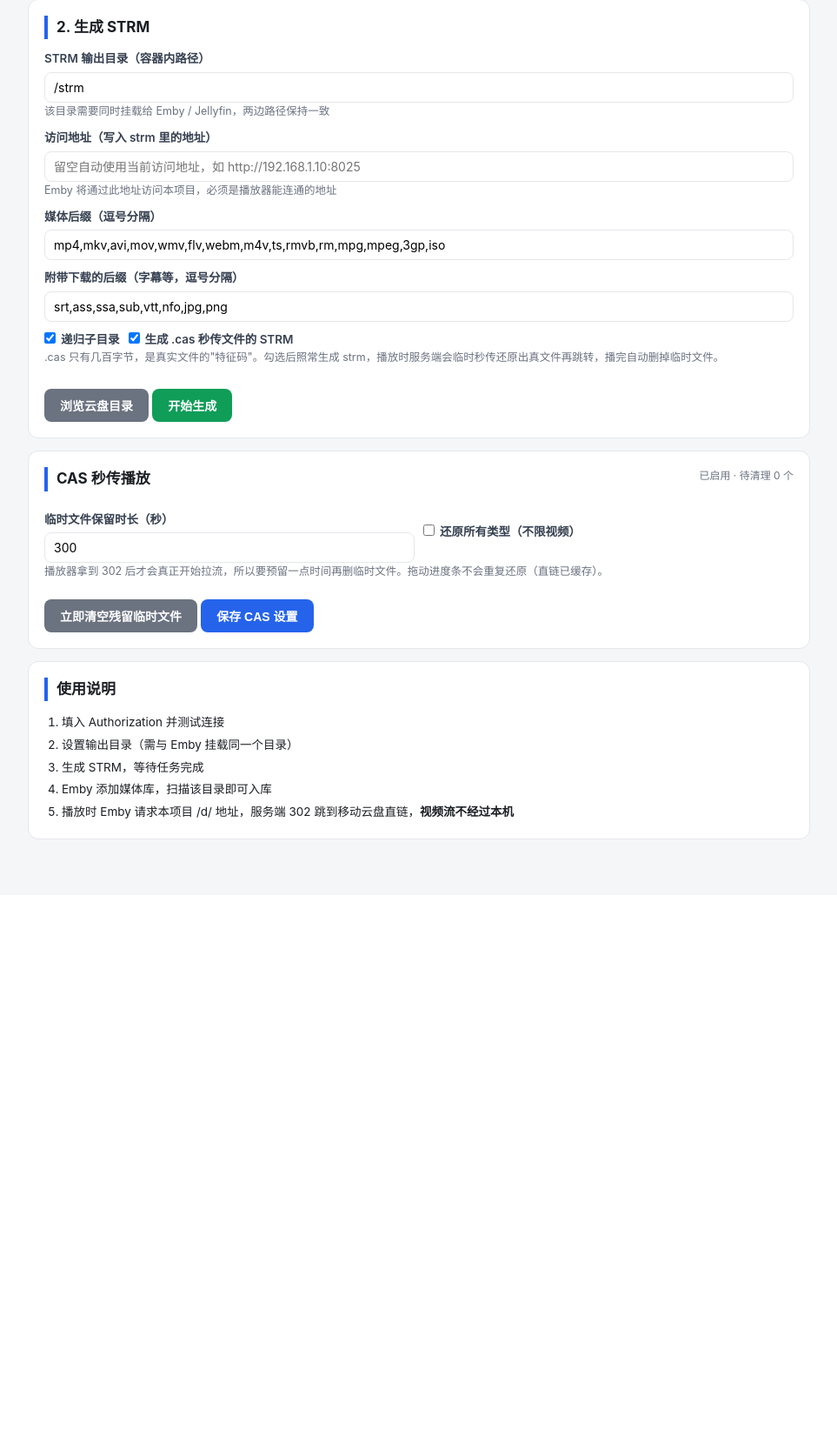
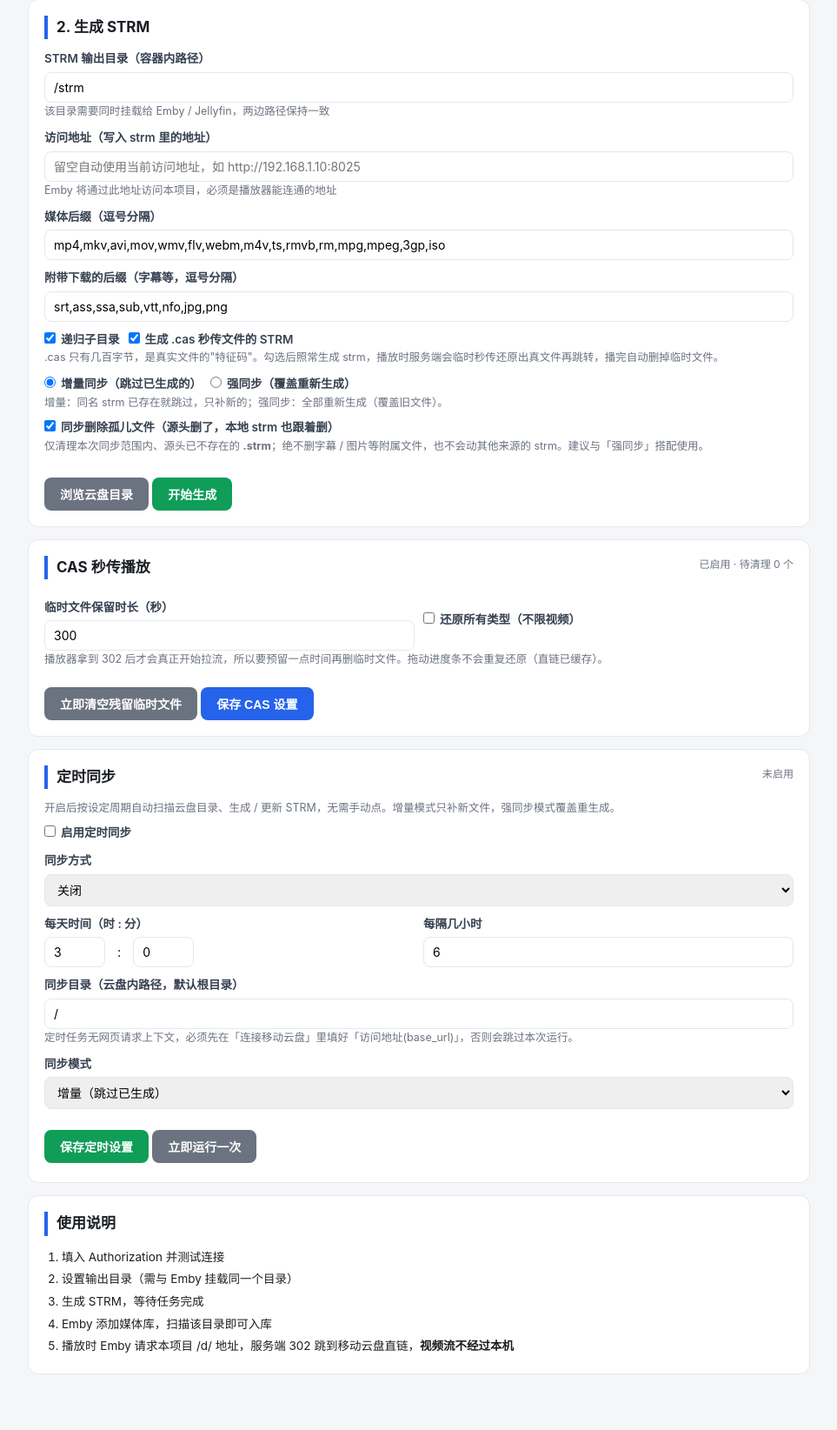
Before and after one commit to tianjian518/139Strm, a Flask app: page / in a window 1280 px wide. Shown: the part 706-2350 px from the top of the page at 87% size, without its empty margins (158-1121 px from the left). Before the commit the page ends 1671 px from the top, so only its background shows below. Run offline with Flask 3, Linux system fonts and the light colour scheme.

Commit message:
feat: 定时同步 + 增量/强同步 + 删除孤儿 strm + CAS 权益提示 (v1.1.0)
- 定时同步：每天固定时间 / 每隔 N 小时后台自动生成
- 同步模式：增量（跳过已生成）/ 强同步（覆盖重生成）
- 删除孤儿：源头删了本地 .strm 也删（镜像式同步，类似 rsync --delete）
- CAS 播放：秒传还原失败时带文件大小直说「权益不足」原因

```diff
--- a/app.py
+++ b/app.py
@@ -42,6 +42,13 @@ _task_state = {
 }
 _task_lock = threading.Lock()
 
+# 定时同步运行状态（与单次手动任务分开记录）
+_schedule_meta = {
+    "last_run_at": None,
+    "last_result": None,
+    "next_run_at": None,
+}
+
 
 # ----------------------------------------------------------------------
 # 配置
@@ -64,6 +71,16 @@ DEFAULT_CONFIG = {
     "cas_temp_ttl": 300,       # 还原出的临时文件保留秒数后自动删除
     "cas_allow_all_ext": False,  # False=只还原视频；True=任何后缀都还原
     "cas_temp_dir_id": "",     # 记住临时目录 ID，避免重启后重复创建
+    # ---- 同步模式 ----
+    "sync_mode": "incremental",  # incremental=跳过已生成；force=全量覆盖重新生成
+    # ---- 定时同步 ----
+    "schedule_enabled": False,
+    "schedule_kind": "off",       # off / daily / interval
+    "schedule_hour": 3,
+    "schedule_minute": 0,
+    "schedule_interval_hours": 6,
+    "schedule_folder": "/",
+    "schedule_sync_mode": "incremental",
 }
 
 
@@ -265,6 +282,39 @@ def api_list():
 # STRM 生成
 # ----------------------------------------------------------------------
 
+def run_strm_job(cfg, folder, force, fallback_host, delete_orphans=False):
+    """
+    真正执行一次 STRM 生成（手动或定时都会走到这里）。
+
+    返回 summary 字典；任何异常都被包成 summary，不会向外抛，避免后台线程静默崩溃。
+    """
+    try:
+        client = build_client(cfg)
+        client.init()
+        base_url = get_base_url(cfg, fallback_host)
+        if not base_url:
+            raise ValueError(
+                "无法确定访问地址，请在配置中填写 base_url（如 http://192.168.1.10:8025）"
+            )
+        gen = StrmGenerator(
+            client=client, base_url=base_url,
+            output_dir=cfg.get("output_dir") or "/strm",
+            media_ext=cfg.get("media_ext"), copy_ext=cfg.get("copy_ext"),
+            min_size_mb=float(cfg.get("min_size_mb", 0) or 0),
+            recursive=bool(cfg.get("recursive", True)),
+            include_cas=bool(cfg.get("cas_enabled", True)),
+            force=bool(force),
+            delete_orphans=bool(delete_orphans),
+        )
+        gen.generate(folder, "")
+        gen.clean_orphans()
+        return gen.summary()
+    except Exception as exc:
+        return {"errors": [f"{type(exc).__name__}: {exc}"],
+                "created": 0, "updated": 0, "skipped": 0,
+                "copied": 0, "logs": []}
+
+
 @app.route("/api/strm", methods=["POST"])
 def api_strm():
     data = request.get_json(force=True) or {}
@@ -279,13 +329,15 @@ def api_strm():
         })
 
     folder = data.get("folder", "/")
-    output_dir = data.get("output_dir") or cfg.get("output_dir") or "/strm"
-    media_ext = data.get("media_ext") or cfg.get("media_ext")
-    copy_ext = data.get("copy_ext") or cfg.get("copy_ext")
-    min_size = data.get("min_size_mb", cfg.get("min_size_mb", 0))
-    recursive = data.get("recursive", cfg.get("recursive", True))
     if data.get("base_url"):
         cfg["base_url"] = data["base_url"]
+    sync_mode = data.get("sync_mode") or cfg.get("sync_mode") or "incremental"
+    force = sync_mode == "force"
+    # 强同步默认开启删除孤儿；若请求显式带 delete_orphans 则尊重之
+    if "delete_orphans" in data:
+        delete_orphans = bool(data.get("delete_orphans"))
+    else:
+        delete_orphans = force
 
     # 在主线程取好 host，后台线程取不到 request
     fallback_host = request.host_url.rstrip("/")
@@ -294,33 +346,10 @@ def api_strm():
         try:
             with _task_lock:
                 _task_state["progress"] = "正在连接移动云盘"
-            client = build_client(cfg)
-            client.init()
-
-            base_url = get_base_url(cfg, fallback_host)
-            if not base_url:
-                raise ValueError(
-                    "无法确定访问地址，请在配置中填写 base_url（如 http://192.168.1.10:8025）"
-                )
-            gen = StrmGenerator(
-                client=client, base_url=base_url, output_dir=output_dir,
-                media_ext=media_ext, copy_ext=copy_ext,
-                min_size_mb=float(min_size or 0), recursive=bool(recursive),
-                include_cas=bool(cfg.get("cas_enabled", True)),
-            )
+            summary = run_strm_job(cfg, folder, force, fallback_host, delete_orphans)
             with _task_lock:
-                _task_state["progress"] = "正在扫描目录（可能需要一点时间）"
-            gen.generate(folder, "")
-
-            with _task_lock:
-                _task_state["result"] = gen.summary()
-                _task_state["progress"] = "完成"
-        except Exception as exc:
-            with _task_lock:
-                _task_state["result"] = {"errors": [f"{type(exc).__name__}: {exc}"],
-                                         "created": 0, "skipped": 0,
-                                         "copied": 0, "logs": []}
-                _task_state["progress"] = "失败"
+                _task_state["result"] = summary
+                _task_state["progress"] = "完成" if not summary.get("errors") else "完成（有错误）"
         finally:
             with _task_lock:
                 _task_state["running"] = False
@@ -429,6 +458,82 @@ def api_link(file_id):
 
 
 # ----------------------------------------------------------------------
+# 定时同步调度器（仅用标准库，无额外依赖）
+# ----------------------------------------------------------------------
+
+def _compute_next_run(cfg, now):
+    """计算下一次定时运行的本地时间（无下次则返回 None）。"""
+    from datetime import timedelta
+    kind = cfg.get("schedule_kind")
+    if kind == "daily":
+        try:
+            h = int(cfg.get("schedule_hour") or 3)
+            m = int(cfg.get("schedule_minute") or 0)
+        except (TypeError, ValueError):
+            h, m = 3, 0
+        cand = now.replace(hour=h, minute=m, second=0, microsecond=0)
+        if cand <= now:
+            cand += timedelta(days=1)
+        return cand
+    if kind == "interval":
+        try:
+            iv = max(1, int(cfg.get("schedule_interval_hours") or 6))
+        except (TypeError, ValueError):
+            iv = 6
+        last = _schedule_meta.get("last_run_at")
+        if last:
+            try:
+                last_dt = datetime.fromisoformat(last) if isinstance(last, str) else last
+            except (ValueError, TypeError):
+                last_dt = None
+            if last_dt:
+                cand = last_dt + timedelta(hours=iv)
+                return cand if cand > now else now
+        return now
+    return None
+
+
+def _run_scheduled():
+    """触发一次定时生成（与手动任务共用 _task_state，避免并发）。"""
+    with _task_lock:
+        if _task_state["running"]:
+            return
+    cfg = load_config()
+    folder = cfg.get("schedule_folder") or "/"
+    force = (cfg.get("schedule_sync_mode") or "incremental") == "force"
+    # 定时任务的删除孤儿：遵循 schedule_sync_mode；若用户单独设了 schedule_delete_orphans 则尊重之
+    if "schedule_delete_orphans" in cfg:
+        delete_orphans = bool(cfg.get("schedule_delete_orphans"))
+    else:
+        delete_orphans = force
+    # 定时任务没有 HTTP 请求上下文，base_url 必须用配置里填好的那个
+    fallback_host = cfg.get("base_url") or ""
+    summary = run_strm_job(cfg, folder, force, fallback_host, delete_orphans)
+    with _task_lock:
+        _schedule_meta["last_run_at"] = datetime.now().isoformat()
+        _schedule_meta["last_result"] = summary
+    app.logger.info("定时任务完成：%s", summary)
+
+
+def _scheduler_loop():
+    """后台线程：每 15 秒检查一次是否到了运行时间。"""
+    while True:
+        try:
+            time.sleep(15)
+            cfg = load_config()
+            if not cfg.get("schedule_enabled") or cfg.get("schedule_kind") == "off":
+                _schedule_meta["next_run_at"] = None
+                continue
+            now = datetime.now()
+            nxt = _compute_next_run(cfg, now)
+            _schedule_meta["next_run_at"] = nxt.isoformat() if nxt else None
+            if nxt and now >= nxt:
+                _run_scheduled()
+        except Exception as exc:
+            app.logger.warning("定时调度器异常: %s", exc)
+
+
+# ----------------------------------------------------------------------
 # CAS 临时文件管理
 # ----------------------------------------------------------------------
 
@@ -462,6 +567,68 @@ def api_cas_purge():
         return jsonify({"ok": False, "error": str(exc)}), 500
 
 
+# ----------------------------------------------------------------------
+# 定时同步接口
+# ----------------------------------------------------------------------
+
+@app.route("/api/schedule", methods=["GET"])
+def api_get_schedule():
+    cfg = load_config()
+    enabled = bool(cfg.get("schedule_enabled")) and cfg.get("schedule_kind") not in (None, "off")
+    nxt = _compute_next_run(cfg, datetime.now()) if enabled else None
+    return jsonify({
+        "ok": True,
+        "enabled": bool(cfg.get("schedule_enabled")),
+        "kind": cfg.get("schedule_kind", "off"),
+        "hour": cfg.get("schedule_hour", 3),
+        "minute": cfg.get("schedule_minute", 0),
+        "interval_hours": cfg.get("schedule_interval_hours", 6),
+        "folder": cfg.get("schedule_folder", "/"),
+        "sync_mode": cfg.get("schedule_sync_mode", "incremental"),
+        "last_run_at": _schedule_meta.get("last_run_at"),
+        "last_result": _schedule_meta.get("last_result"),
+        "next_run_at": nxt.isoformat() if nxt else None,
+        "running": _task_state["running"],
+    })
+
+
+@app.route("/api/schedule", methods=["POST"])
+def api_save_schedule():
+    cfg = load_config()
+    data = request.get_json(force=True) or {}
+    for key in ("schedule_enabled", "schedule_kind", "schedule_hour",
+                "schedule_minute", "schedule_interval_hours",
+                "schedule_folder", "schedule_sync_mode"):
+        if key not in data:
+            continue
+        val = data[key]
+        if key == "schedule_enabled":
+            val = bool(val)
+        elif key == "schedule_kind":
+            val = val if val in ("off", "daily", "interval") else "off"
+        elif key == "schedule_sync_mode":
+            val = val if val in ("incremental", "force") else "incremental"
+        elif key in ("schedule_hour", "schedule_minute", "schedule_interval_hours"):
+            try:
+                val = int(val)
+            except (TypeError, ValueError):
+                continue
+        cfg[key] = val
+    save_config(cfg)
+    return jsonify({"ok": True})
+
+
+@app.route("/api/schedule/now", methods=["POST"])
+def api_run_schedule_now():
+    with _task_lock:
+        if _task_state["running"]:
+            return jsonify({"ok": False, "error": "已有任务正在运行"}), 409
+    threading.Thread(target=_run_scheduled, daemon=True).start()
+    return jsonify({"ok": True, "message": "定时任务已启动"})
+
+
 if __name__ == "__main__":
     port = int(os.environ.get("PORT", 8025))
+    threading.Thread(target=_scheduler_loop, name="139strm-scheduler",
+                     daemon=True).start()
     app.run(host="0.0.0.0", port=port, threaded=True)
--- a/templates/index.html
+++ b/templates/index.html
@@ -118,6 +118,17 @@ pre.log{background:#1e2229;color:#d6d6d6;padding:12px;border-radius:8px;font-siz
   </div>
   <div class="hint">.cas 只有几百字节，是真实文件的"特征码"。勾选后照常生成 strm，播放时服务端会临时秒传还原出真文件再跳转，播完自动删掉临时文件。</div>
 
+  <div class="row" style="margin-top:10px">
+    <label style="margin:0"><input type="radio" name="syncMode" value="incremental" checked style="width:auto;margin-right:6px">增量同步（跳过已生成的）</label>
+    <label style="margin:0"><input type="radio" name="syncMode" value="force" style="width:auto;margin-right:6px">强同步（覆盖重新生成）</label>
+  </div>
+  <div class="hint">增量：同名 strm 已存在就跳过，只补新的；强同步：全部重新生成（覆盖旧文件）。</div>
+
+  <div class="row" style="margin-top:8px">
+    <label style="margin:0"><input type="checkbox" id="deleteOrphans" checked style="width:auto;margin-right:6px">同步删除孤儿文件（源头删了，本地 strm 也跟着删）</label>
+  </div>
+  <div class="hint">仅清理本次同步范围内、源头已不存在的 <b>.strm</b>；绝不删字幕 / 图片等附属文件，也不会动其他来源的 strm。建议与「强同步」搭配使用。</div>
+
   <div style="margin-top:14px">
     <button class="sec" onclick="pickFolder()">浏览云盘目录</button>
     <button class="ok" onclick="generate()">开始生成</button>
@@ -147,9 +158,58 @@ pre.log{background:#1e2229;color:#d6d6d6;padding:12px;border-radius:8px;font-siz
   <div id="casMsg" class="msg"></div>
 </div>
 
+<!-- 定时同步 -->
+<div class="card">
+  <h2>定时同步 <span class="badge" id="schPill"></span></h2>
+  <div class="hint">开启后按设定周期自动扫描云盘目录、生成 / 更新 STRM，无需手动点。增量模式只补新文件，强同步模式覆盖重生成。</div>
+
+  <div class="row" style="margin-top:8px">
+    <label style="margin:0"><input type="checkbox" id="schEnabled" style="width:auto;margin-right:6px">启用定时同步</label>
+  </div>
+
+  <label>同步方式</label>
+  <select id="schKind">
+    <option value="off">关闭</option>
+    <option value="daily">每天固定时间</option>
+    <option value="interval">每隔 N 小时</option>
+  </select>
+
+  <div class="row">
+    <div style="flex:1;min-width:160px">
+      <label>每天时间（时 : 分）</label>
+      <div class="row">
+        <input id="schHour" type="number" value="3" min="0" max="23" style="width:70px">
+        <span style="padding:0 4px">:</span>
+        <input id="schMinute" type="number" value="0" min="0" max="59" style="width:70px">
+      </div>
+    </div>
+    <div style="flex:1;min-width:160px">
+      <label>每隔几小时</label>
+      <input id="schInterval" type="number" value="6" min="1">
+    </div>
+  </div>
+
+  <label>同步目录（云盘内路径，默认根目录）</label>
+  <input id="schFolder" value="/">
+  <div class="hint">定时任务无网页请求上下文，必须先在「连接移动云盘」里填好「访问地址(base_url)」，否则会跳过本次运行。</div>
+
+  <label>同步模式</label>
+  <select id="schSyncMode">
+    <option value="incremental">增量（跳过已生成）</option>
+    <option value="force">强同步（覆盖重生成）</option>
+  </select>
+
+  <div style="margin-top:12px">
+    <button class="ok" onclick="saveSchedule()">保存定时设置</button>
+    <button class="sec" onclick="runScheduleNow()">立即运行一次</button>
+  </div>
+  <div id="schMsg" class="msg"></div>
+  <div id="schStatus" class="hint"></div>
+</div>
+
 <!-- 浏览器 -->
 <div class="card" id="browserCard" style="display:none">
-  <h2>3. 选择要生成的目录 <span class="badge">点击文件夹进入，选好后点「用这个目录」</span></h2>
+  <h2>4. 选择要生成的目录 <span class="badge">点击文件夹进入，选好后点「用这个目录」</span></h2>
   <div id="crumb" class="hint"></div>
   <div id="fileList"></div>
   <button class="ok" onclick="useFolder()">用这个目录</button>
@@ -196,6 +256,7 @@ async function load(){
   document.getElementById("casTtl").value = r.cas_temp_ttl || 300;
   document.getElementById("casAllExt").checked = !!r.cas_allow_all_ext;
   loadCasStatus();
+  loadSchedule();
 }
 
 async function loadCasStatus(){
@@ -299,6 +360,8 @@ async function generate(){
     copy_ext: document.getElementById("copyExt").value.split(",").map(s=>s.trim()).filter(Boolean),
     min_size_mb: parseFloat(document.getElementById("minSize").value||0),
     recursive: document.getElementById("recursive").checked,
+    sync_mode: document.querySelector('input[name="syncMode"]:checked').value,
+    delete_orphans: document.getElementById("deleteOrphans").checked,
   };
   const r = await fetch("/api/strm",{method:"POST",headers:{"Content-Type":"application/json"},body:JSON.stringify(body)}).then(x=>x.json());
   if(!r.ok){ show("genMsg", r.error, "err"); return; }
@@ -314,7 +377,7 @@ async function poll(){
   if(r.running){ setTimeout(poll, 1500); return; }
   if(r.result){
     const s = r.result;
-    show("genMsg", `完成：新建 ${s.created} 个 strm，跳过 ${s.skipped} 个，下载附属文件 ${s.copied} 个` +
+    show("genMsg", `完成：新建 ${s.created} 个、更新 ${s.updated||0} 个、跳过 ${s.skipped} 个、删除孤儿 ${s.deleted||0} 个、下载附属 ${s.copied} 个` +
       (s.errors && s.errors.length ? `，${s.errors.length} 个错误` : ""), s.errors&&s.errors.length?"err":"ok");
     let html = "<pre class='log'>";
     (s.logs||[]).forEach(l=> html += l.replace(/</g,"&lt;") + "\n");
@@ -324,6 +387,61 @@ async function poll(){
   }
 }
 
+// ---- 定时同步 ----
+async function loadSchedule(){
+  try{
+    const r = await fetch("/api/schedule").then(x=>x.json());
+    document.getElementById("schEnabled").checked = !!r.enabled;
+    document.getElementById("schKind").value = r.kind || "off";
+    document.getElementById("schHour").value = (r.hour ?? 3);
+    document.getElementById("schMinute").value = (r.minute ?? 0);
+    document.getElementById("schInterval").value = (r.interval_hours ?? 6);
+    document.getElementById("schFolder").value = r.folder || "/";
+    document.getElementById("schSyncMode").value = r.sync_mode || "incremental";
+    renderSchStatus(r);
+  }catch(e){}
+}
+
+function renderSchStatus(r){
+  if(r.enabled && r.kind && r.kind!=="off"){
+    document.getElementById("schPill").textContent = r.running ? "运行中" : "已启用";
+    let s = "上次运行：" + (r.last_run_at ? r.last_run_at : "暂无");
+    if(r.next_run_at) s += " ｜ 下次运行：" + r.next_run_at;
+    document.getElementById("schStatus").textContent = s;
+  } else {
+    document.getElementById("schPill").textContent = "未启用";
+    document.getElementById("schStatus").textContent = "";
+  }
+}
+
+async function saveSchedule(){
+  const body = {
+    schedule_enabled: document.getElementById("schEnabled").checked,
+    schedule_kind: document.getElementById("schKind").value,
+    schedule_hour: parseInt(document.getElementById("schHour").value||3),
+    schedule_minute: parseInt(document.getElementById("schMinute").value||0),
+    schedule_interval_hours: parseInt(document.getElementById("schInterval").value||6),
+    schedule_folder: document.getElementById("schFolder").value || "/",
+    schedule_sync_mode: document.getElementById("schSyncMode").value,
+  };
+  const r = await fetch("/api/schedule",{method:"POST",headers:{"Content-Type":"application/json"},body:JSON.stringify(body)}).then(x=>x.json());
+  show("schMsg", r.ok ? "定时设置已保存" : ("保存失败："+(r.error||"")), r.ok?"ok":"err");
+  if(r.ok){ loadSchedule(); pollSchedule(); }
+}
+
+async function runScheduleNow(){
+  const r = await fetch("/api/schedule/now",{method:"POST",headers:{"Content-Type":"application/json"},body:"{}"}).then(x=>x.json());
+  if(!r.ok){ show("schMsg", r.error||"启动失败", "err"); return; }
+  show("schMsg","定时任务已启动…","info");
+  pollSchedule();
+}
+
+async function pollSchedule(){
+  const r = await fetch("/api/schedule").then(x=>x.json());
+  renderSchStatus(r);
+  if(r.running){ setTimeout(pollSchedule, 1500); }
+}
+
 load();
 </script>
 </body>
```
Also changed, not shown: yun139/cas.py (+29 -1 lines), yun139/strm.py (+65 -9 lines), README.md.
